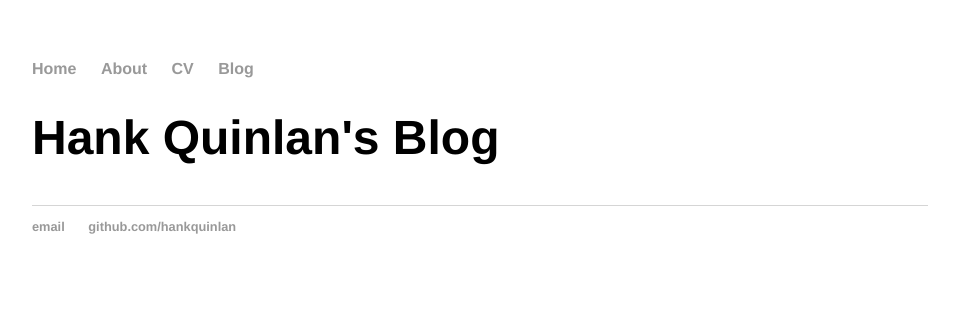
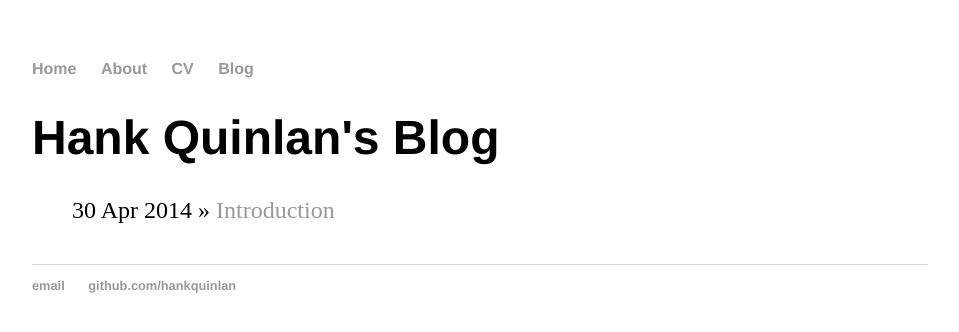
Before and after one commit to an15ms157/abhishek.github.io, a Jekyll site: the page built from blog/index.html, in a window 1280 px wide. Shown: the top 332 px of the page, without its empty margins (160-1119 px from the left). Built offline with Jekyll 4.4.1, drawn with Linux system fonts in a browser that asks for light colours; a file with an impossible date is left out.

Commit message:
Update and rename 2021-20-02-Introduction.md to 2014-04-30-Introduction.md

```diff
--- a/_posts/2021-20-02-Introduction.md
+++ b/_posts/2014-04-30-Introduction.md
@@ -1,7 +1,7 @@
 ---
 layout: post
 title: "Introduction"
-date: 2021-20-02
+date: 2014-04-30
 ---
 
 আজ থেকে পাঁচ বছর আগে আমার আরো একটা ব্লগ ছিল। তাতে পোস্ট ছিল মেরেকেটে দুটো।  শখ জেগেছিলো। ছেলেমানুষি করে কয়েকপাতা ভরিয়েও ছিলাম। স্বভাবতই কালের নিয়মে সেটা বেশি দিন চলেনি। এসব শখ আজকাল পুষে রাখা বড্ড  "এনার্জি কনসুমিং" । তাই কলেজে ওঠামাত্রই ওসবে ইতি টেনে দিয়েছিলাম। আজকে আবার ফিরে আসা কিছুটা সেই অপূর্ণ শখ পূরণ করতে আর কিছুটা প্রয়োজনে। শেষ পাঁচ বছরে দেখলাম মাথায় অনেককিছু এসে জমেছে অথচ কিছুই খাতা অবধি পৌঁছায়নি। লেখালিখির অভ্যাসটা গেছে একদম উবে। তাই সেসব ঝালাই করতে আবার এই ব্লগ নিয়ে বসা। বাংলা ইংলিশ তো বটেই আর কিছু মাস পর একটু আধটু জার্মান লেখাও এখানে ছাপবো। ব্লগের বদলে fb তে দেওয়া যেত না এসব? হ্যাঁ যেত।  কিন্তু ফুটেজ খেতে আমার বরাবরের অনীহা। এই বেশ ভালো, সবার সামনে অথচ কিছুটা আড়ালে। এই বয়েসে এসে পরবর্তী পোস্ট কবে বেরোবে তার চাপ নিতে পারবো না।  হাতে মেলা কাজ। এবার প্রশ্ন হলো ব্লগের বিষয়বস্তু কি? উত্তর: কোনো নির্দিষ্ট বিষয়বস্তু নেই। বেশ মনমতো কোনো ঘটনা পেলে সময় সুযোগ করে লিখে রাখবো, এই তালে আছি। কতদূর কি সম্ভব হবে জানি না। জয় শ্রী রাম, আল্লাহু আকবার, বুদ্ধং শরণং গচ্ছামি বলে দ্বিতীয় দফার ব্লগ লেখা শুরু করছি।
```
